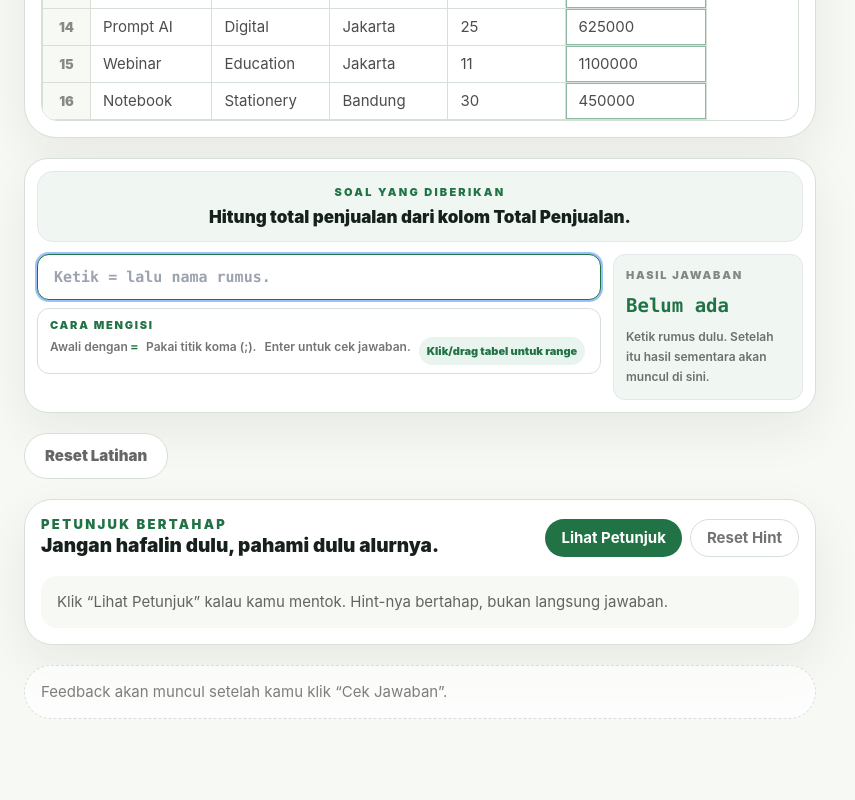
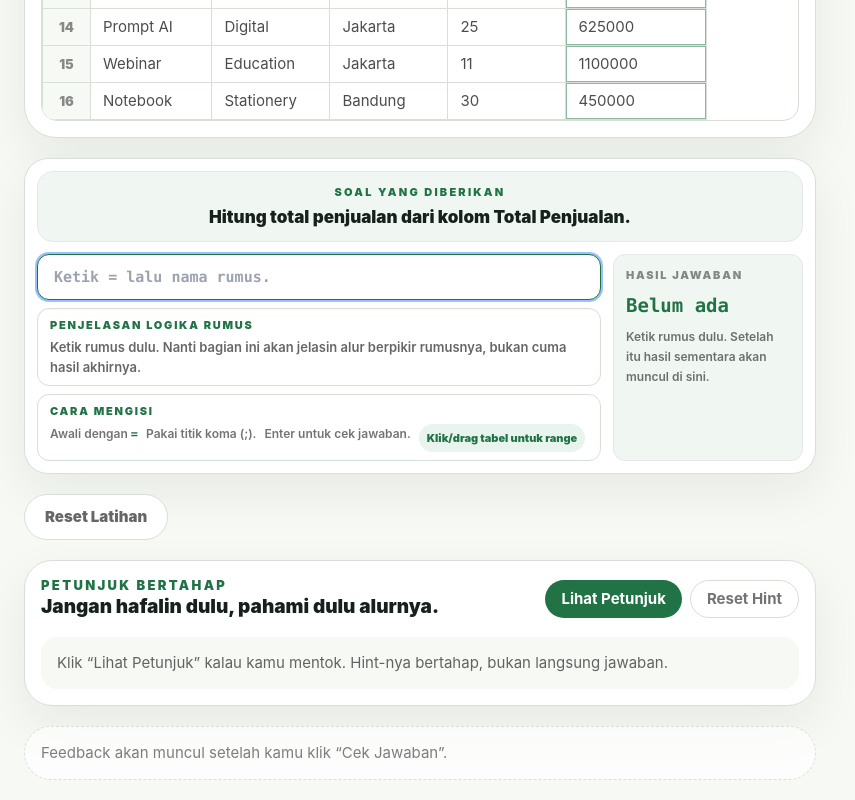
Before and after one commit to NexaPixelStudio/multipotentiality.id, a React (Vite) app: page / in a window 1280 px wide. Shown: the part 1609-2409 px from the top of the page, without its empty margins (0-855 px from the left). Before the commit the page ends 2348 px from the top, so only its background shows below. Built offline with nearby package versions, Linux system fonts and the light colour scheme.

Commit message:
Add files via upload

```diff
--- a/src/components/FormulaBar.jsx
+++ b/src/components/FormulaBar.jsx
@@ -113,6 +113,150 @@ function getSyntaxParts(option, separatorMode = 'id') {
     args: args.length ? args : ['argument1', '[argument2]', '...'],
     separator
   };
+}
+
+
+function splitFormulaArgs(value = '') {
+  const parts = [];
+  let current = '';
+  let depth = 0;
+  let inQuote = false;
+
+  for (let index = 0; index < value.length; index += 1) {
+    const char = value[index];
+    if (char === '"' && value[index - 1] !== '\\') inQuote = !inQuote;
+
+    if (!inQuote) {
+      if (char === '(') depth += 1;
+      if (char === ')') depth = Math.max(0, depth - 1);
+      if ((char === ';' || char === ',') && depth === 0) {
+        parts.push(current.trim());
+        current = '';
+        continue;
+      }
+    }
+
+    current += char;
+  }
+
+  if (current.trim()) parts.push(current.trim());
+  return parts;
+}
+
+function parseFormulaCall(value = '') {
+  const clean = String(value || '').trim();
+  const match = clean.match(/^=\s*([A-Za-z.][A-Za-z0-9._]*)\s*\((.*)$/s);
+  if (!match) return null;
+
+  const name = match[1].toUpperCase();
+  let inner = match[2] || '';
+  if (inner.endsWith(')')) inner = inner.slice(0, -1);
+
+  return {
+    name,
+    args: splitFormulaArgs(inner)
+  };
+}
+
+function cleanArgLabel(value = '') {
+  const text = String(value || '').trim();
+  if (!text) return 'bagian ini';
+  return text.length > 28 ? `${text.slice(0, 28)}...` : text;
+}
+
+function getFormulaLogicExplanation({ value = '', cleanOptions = [], activeSignature = null }) {
+  const call = parseFormulaCall(value);
+  const name = call?.name || activeSignature?.name || '';
+  const args = call?.args || [];
+  const option = cleanOptions.find((item) => item.name?.toUpperCase() === name);
+
+  if (!String(value || '').trim()) {
+    return 'Ketik rumus dulu. Nanti bagian ini akan jelasin alur berpikir rumusnya, bukan cuma hasil akhirnya.';
+  }
+
+  if (!name) {
+    return 'Mulai dari tanda =, lalu pilih nama rumus yang cocok dengan soal. Setelah itu tentukan range, criteria, atau lookup value sesuai kebutuhan.';
+  }
+
+  const a0 = cleanArgLabel(args[0]);
+  const a1 = cleanArgLabel(args[1]);
+  const a2 = cleanArgLabel(args[2]);
+  const a3 = cleanArgLabel(args[3]);
+  const a4 = cleanArgLabel(args[4]);
+
+  if (name === 'SUMIFS') {
+    if (args.length >= 5) return `SUMIFS menjumlahkan ${a0}, tapi hanya baris yang memenuhi semua syarat. Syarat pertama dicek di ${a1} dengan nilai ${a2}, lalu syarat kedua dicek di ${a3} dengan nilai ${a4}.`;
+    return 'SUMIFS dipakai untuk menjumlahkan angka dengan banyak syarat. Urutannya: range yang dijumlahkan, range syarat pertama, nilai syarat pertama, lalu pasangan syarat berikutnya.';
+  }
+
+  if (name === 'SUMIF') {
+    if (args.length >= 3) return `SUMIF mengecek ${a0}, mencari data yang sesuai dengan ${a1}, lalu menjumlahkan angka dari ${a2}.`;
+    return 'SUMIF dipakai untuk menjumlahkan angka berdasarkan 1 syarat. Tentukan dulu range yang dicek, kriterianya, lalu range angka yang mau dijumlahkan.';
+  }
+
+  if (name === 'COUNTIFS') {
+    if (args.length >= 4) return `COUNTIFS menghitung jumlah baris yang lolos banyak syarat. Syarat pertama dicek di ${a0} dengan nilai ${a1}, lalu syarat kedua dicek di ${a2} dengan nilai ${a3}.`;
+    return 'COUNTIFS dipakai untuk menghitung data yang memenuhi lebih dari 1 syarat. Isinya berpasangan: range syarat, lalu nilai syarat.';
+  }
+
+  if (name === 'COUNTIF') {
+    if (args.length >= 2) return `COUNTIF mengecek ${a0}, lalu menghitung berapa cell yang isinya sesuai dengan ${a1}.`;
+    return 'COUNTIF dipakai untuk menghitung data berdasarkan 1 syarat. Tentukan range yang dicek, lalu tulis kriteria yang dicari.';
+  }
+
+  if (name === 'AVERAGEIFS') {
+    if (args.length >= 5) return `AVERAGEIFS menghitung rata-rata dari ${a0}, tapi hanya untuk baris yang memenuhi semua syarat, termasuk ${a2} di ${a1} dan ${a4} di ${a3}.`;
+    return 'AVERAGEIFS dipakai untuk mencari rata-rata dengan banyak syarat. Range rata-rata ditulis dulu, lalu pasangan range syarat dan nilai syarat.';
+  }
+
+  if (name === 'AVERAGEIF') {
+    if (args.length >= 3) return `AVERAGEIF mengecek ${a0}, mencari data yang sesuai dengan ${a1}, lalu menghitung rata-rata angka dari ${a2}.`;
+    return 'AVERAGEIF dipakai untuk mencari rata-rata berdasarkan 1 syarat. Tentukan range syarat, kriteria, lalu range angka yang mau dirata-ratakan.';
+  }
+
+  if (name === 'VLOOKUP') {
+    if (args.length >= 4) return `VLOOKUP mencari ${a0} di kolom pertama dari ${a1}. Kalau ketemu, Excel mengambil data dari kolom ke-${a2}. Angka ${a3} berarti cara pencariannya exact atau approximate.`;
+    return 'VLOOKUP dipakai untuk mencari nilai secara vertikal. Logikanya: cari lookup value di kolom pertama tabel, lalu ambil hasil dari nomor kolom yang kamu tentukan.';
+  }
+
+  if (name === 'HLOOKUP') {
+    if (args.length >= 4) return `HLOOKUP mencari ${a0} di baris pertama dari ${a1}. Kalau ketemu, Excel mengambil data dari baris ke-${a2}.`;
+    return 'HLOOKUP dipakai untuk mencari nilai secara horizontal. Cari value di baris pertama tabel, lalu ambil hasil dari nomor baris yang diminta.';
+  }
+
+  if (name === 'XLOOKUP') {
+    if (args.length >= 3) return `XLOOKUP mencari ${a0} di ${a1}, lalu mengambil hasil sejajar dari ${a2}. Ini lebih fleksibel daripada VLOOKUP karena lookup range dan hasilnya bisa dipisah.`;
+    return 'XLOOKUP mencari satu nilai di lookup array, lalu mengembalikan hasil dari return array yang posisinya sejajar.';
+  }
+
+  if (name === 'INDEX') {
+    if (args.length >= 2) return `INDEX mengambil isi dari ${a0} berdasarkan posisi baris ${a1}${args[2] ? ` dan kolom ${a2}` : ''}. Jadi fokusnya bukan mencari teks, tapi mengambil berdasarkan posisi.`;
+    return 'INDEX dipakai untuk mengambil data dari range berdasarkan nomor baris dan nomor kolom.';
+  }
+
+  if (name === 'MATCH' || name === 'XMATCH') {
+    if (args.length >= 2) return `${name} mencari posisi ${a0} di dalam ${a1}. Hasilnya bukan isi cell, tapi nomor posisi data yang cocok.`;
+    return `${name} dipakai untuk mencari posisi data dalam sebuah range.`;
+  }
+
+  if (name === 'IF') {
+    if (args.length >= 3) return `IF mengecek kondisi ${a0}. Kalau hasilnya benar, Excel menampilkan ${a1}. Kalau salah, Excel menampilkan ${a2}.`;
+    return 'IF itu logikanya JIKA. Tentukan kondisi dulu, lalu isi hasil jika benar dan hasil jika salah.';
+  }
+
+  if (name === 'FILTER') {
+    if (args.length >= 2) return `FILTER mengambil data dari ${a0}, tapi hanya baris yang lolos kondisi di ${a1}.`;
+    return 'FILTER dipakai untuk menampilkan data yang memenuhi syarat tertentu secara otomatis.';
+  }
+
+  if (['SUM', 'AVERAGE', 'MIN', 'MAX', 'COUNT', 'COUNTA'].includes(name)) {
+    if (args.length >= 1) return `${name} membaca range ${a0}, lalu menghitung hasil sesuai fungsi ${name}. Fokusnya pastikan range yang dipilih memang berisi data yang dibutuhkan soal.`;
+  }
+
+  if (option?.simpleLogic) return option.simpleLogic;
+  if (option?.description) return option.description;
+
+  return `${name} sudah terbaca. Sekarang cek lagi urutan argumennya: value/range pertama, lalu argumen berikutnya sesuai tooltip rumus yang muncul.`;
 }
 
 function SignatureTooltip({ signature }) {
@@ -324,6 +468,7 @@ export default function FormulaBar({
   const resultIsError = value.trim() && formulaResult && !formulaResult.ok;
   const hasFormula = Boolean(value.trim());
   const answerState = !hasFormula ? 'empty' : feedback ? (feedback.correct ? 'correct' : 'wrong') : 'pending';
+  const logicExplanation = getFormulaLogicExplanation({ value, cleanOptions, activeSignature });
 
   const handleManualCheck = () => {
     const completedValue = autoCloseFormula(value);
@@ -476,6 +621,11 @@ export default function FormulaBar({
             {!open && <SignatureTooltip signature={activeSignature} />}
           </div>
 
+          <section className="rounded-xl border border-coach-line bg-white px-3 py-2 shadow-[inset_0_1px_0_rgba(33,115,70,0.04)] dark:border-white/10 dark:bg-black/20">
+            <p className="text-[10px] font-black uppercase tracking-[0.16em] text-coach-green dark:text-emerald-200">Penjelasan Logika Rumus</p>
+            <p className="mt-1 text-xs font-semibold leading-5 text-black/60 dark:text-white/60">{logicExplanation}</p>
+          </section>
+
           <section className="rounded-xl border border-coach-line bg-white px-3 py-2 dark:border-white/10 dark:bg-black/20">
             <p className="text-[10px] font-black uppercase tracking-[0.16em] text-coach-green dark:text-emerald-200">Cara mengisi</p>
             <div className="mt-1 flex flex-wrap gap-2 text-[11px] font-semibold leading-5 text-black/55 dark:text-white/55">
```
